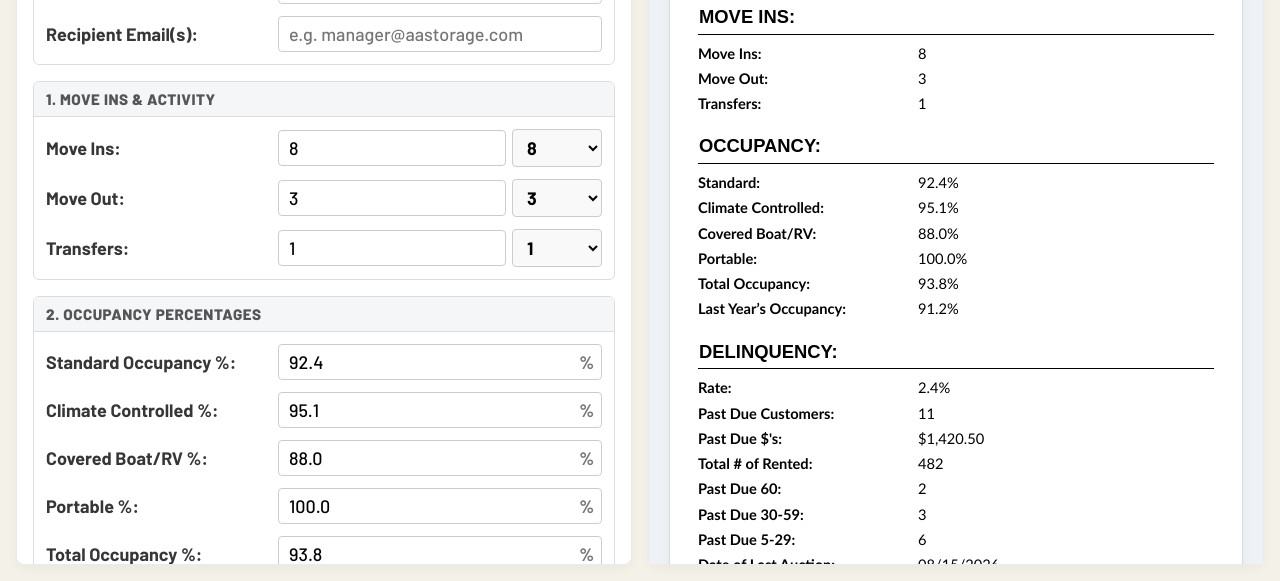
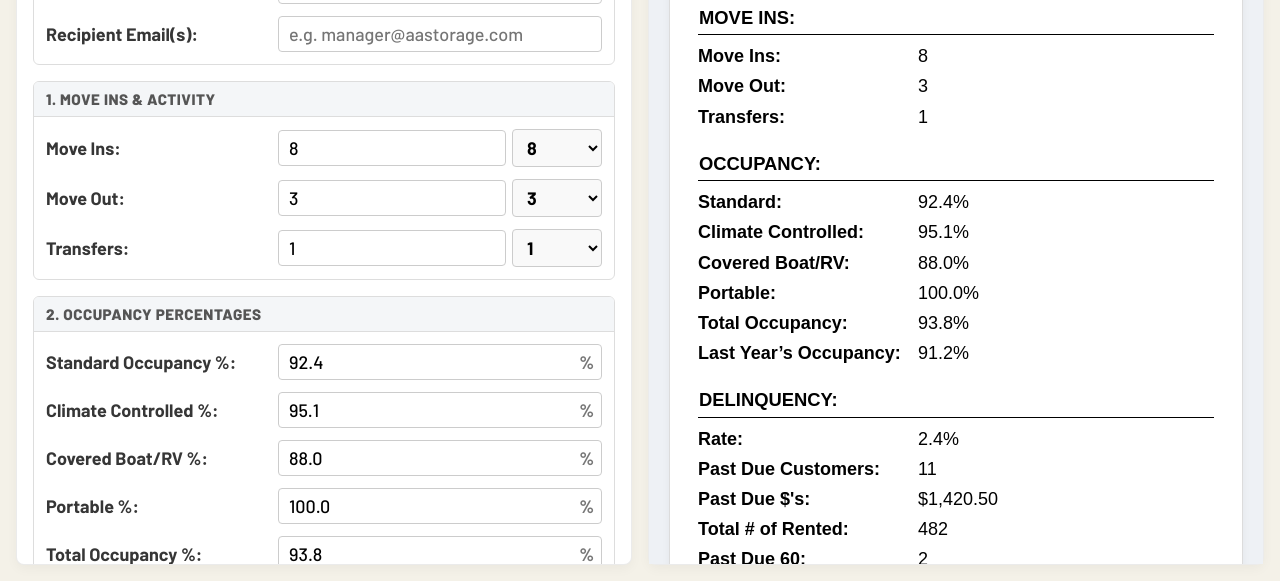
Before and after one commit to johnsideprojects/Weekly-Update-Creator, a plain HTML site: page index.html in a window 1280 px wide. Shown: the part 219-800 px from the top of the page. Drawn offline with Linux system fonts and the light colour scheme.

Commit message:
Update index.html

```diff
--- a/index.html
+++ b/index.html
@@ -1073,18 +1073,23 @@
                 </ul>
             `).join('');
 
+            // Table-based rendering for issues ensures Outlook renders the dashed separator line
             let issuesHTML = issues.map(i => `
-                <div style="margin-bottom:12px; padding-bottom:8px; border-bottom:1px dashed #ccc;">
-                    <div><b>${escapeHtml(i.title)}</b></div>
-                    <div><b>Has it been reported?</b> ${escapeHtml(i.reported)} &nbsp;&nbsp;&nbsp;&nbsp; <b>Reported to:</b> ${escapeHtml(i.reportedTo)}</div>
-                    <div><b>Steps taken:</b> ${escapeHtml(i.stepsTaken)}</div>
-                    <div><b>Resolved?</b> ${escapeHtml(i.resolved)} <i>(once resolved, remove from Weekly Update the following week)</i></div>
-                </div>
+                <table style="width:100%; border-collapse:collapse; margin-bottom:12px; font-size:inherit; font-family:inherit;">
+                    <tr>
+                        <td style="padding-bottom:8px; border-bottom:1px dashed #cccccc; color:#000000;">
+                            <div><b>${escapeHtml(i.title)}</b></div>
+                            <div><b>Has it been reported?</b> ${escapeHtml(i.reported)} &nbsp;&nbsp;&nbsp;&nbsp; <b>Reported to:</b> ${escapeHtml(i.reportedTo)}</div>
+                            <div><b>Steps taken:</b> ${escapeHtml(i.stepsTaken)}</div>
+                            <div><b>Resolved?</b> ${escapeHtml(i.resolved)} <i>(once resolved, remove from Weekly Update the following week)</i></div>
+                        </td>
+                    </tr>
+                </table>
             `).join('');
 
-            // Helper for rendering section headers with Outlook-compatible bottom border
+            // Table-based header ensures reliable solid horizontal borders across Outlook engines
             const makeHeader = (text) => `
-                <table style="width:100%; border-collapse:collapse; margin-top:16px; margin-bottom:6px;">
+                <table style="width:100%; border-collapse:collapse; margin-top:18px; margin-bottom:6px;">
                     <tr>
                         <td style="font-size:1.15rem; font-weight:bold; text-transform:uppercase; border-bottom:1.5px solid #000000; padding-bottom:3px; color:#000000;">
                             ${text}
@@ -1092,7 +1097,7 @@
                     </tr>
                 </table>`;
 
-            // Helper for standard key-value rows
+            // Standard key-value rows inheriting container font sizes
             const makeRow = (label, val) => `
                 <tr>
                     <td style="font-weight:bold; width:220px; padding:2px 0; vertical-align:top;">${label}</td>
@@ -1100,17 +1105,17 @@
                 </tr>`;
 
             const html = `
-                <div style="font-size:1.2rem; font-weight:bold; margin-bottom:12px; color:#000;">${escapeHtml(title)}</div>
+                <div style="font-size:1.15rem; font-weight:bold; text-transform:uppercase; margin-bottom:12px; color:#000;">${escapeHtml(title)}</div>
 
                 ${makeHeader('MOVE INS:')}
-                <table style="width:100%; border-collapse:collapse; font-size:11pt; font-family:Calibri, Arial, sans-serif;">
+                <table style="width:100%; border-collapse:collapse; font-size:inherit; font-family:inherit;">
                     ${makeRow('Move Ins:', getVal('moveIns'))}
                     ${makeRow('Move Out:', getVal('moveOuts'))}
                     ${makeRow('Transfers:', getVal('transfers'))}
                 </table>
 
                 ${makeHeader('OCCUPANCY:')}
-                <table style="width:100%; border-collapse:collapse; font-size:11pt; font-family:Calibri, Arial, sans-serif;">
+                <table style="width:100%; border-collapse:collapse; font-size:inherit; font-family:inherit;">
                     ${makeRow('Standard:', formatPercent('occStandard'))}
                     ${makeRow('Climate Controlled:', formatPercent('occClimate'))}
                     ${makeRow('Covered Boat/RV:', formatPercent('occBoat'))}
@@ -1120,7 +1125,7 @@
                 </table>
 
                 ${makeHeader('DELINQUENCY:')}
-                <table style="width:100%; border-collapse:collapse; font-size:11pt; font-family:Calibri, Arial, sans-serif;">
+                <table style="width:100%; border-collapse:collapse; font-size:inherit; font-family:inherit;">
                     ${makeRow('Rate:', formatPercent('delinqRate'))}
                     ${makeRow('Past Due Customers:', getVal('pastDueCust'))}
                     ${makeRow('Past Due $\'s:', '$' + getVal('pastDueDollars'))}
@@ -1133,7 +1138,7 @@
                 </table>
 
                 ${makeHeader('DEPOSITS:')}
-                <table style="width:100%; border-collapse:collapse; font-size:11pt; font-family:Calibri, Arial, sans-serif;">
+                <table style="width:100%; border-collapse:collapse; font-size:inherit; font-family:inherit;">
                     ${makeRow(`${m1Name}${y1}:`, '$' + getVal('depM1Current'))}
                     ${makeRow(`${m1Name}${priorY1}:`, '$' + getVal('depM1Prior'))}
                     ${makeRow(`${m2Name}${y2}:`, '$' + getVal('depM2Current'))}
@@ -1141,12 +1146,12 @@
                 </table>
 
                 ${makeHeader('NUMBER OF UNRENTABLE UNITS:')}
-                <div style="font-size:11pt; margin-top:4px;">${getVal('unrentableUnits')}</div>
+                <div style="font-size:inherit; margin-top:4px;">${getVal('unrentableUnits')}</div>
 
                 ${makeHeader('WEEKLY NOTES:')}
                 ${dailyNotesHTML}
 
-                ${makeHeader('Unresolved/Ongoing Issues')}
+                ${makeHeader('UNRESOLVED/ONGOING ISSUES')}
                 ${issuesHTML}
             `;
 
```
